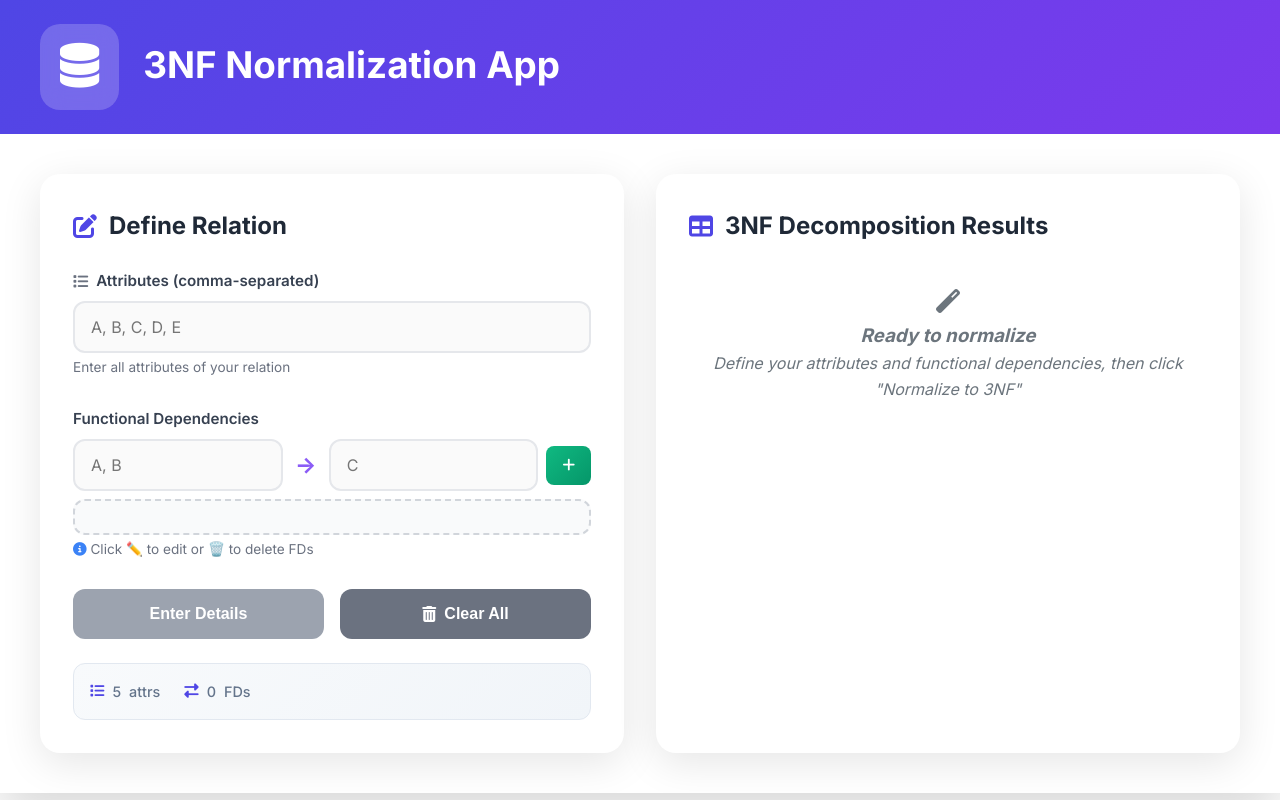
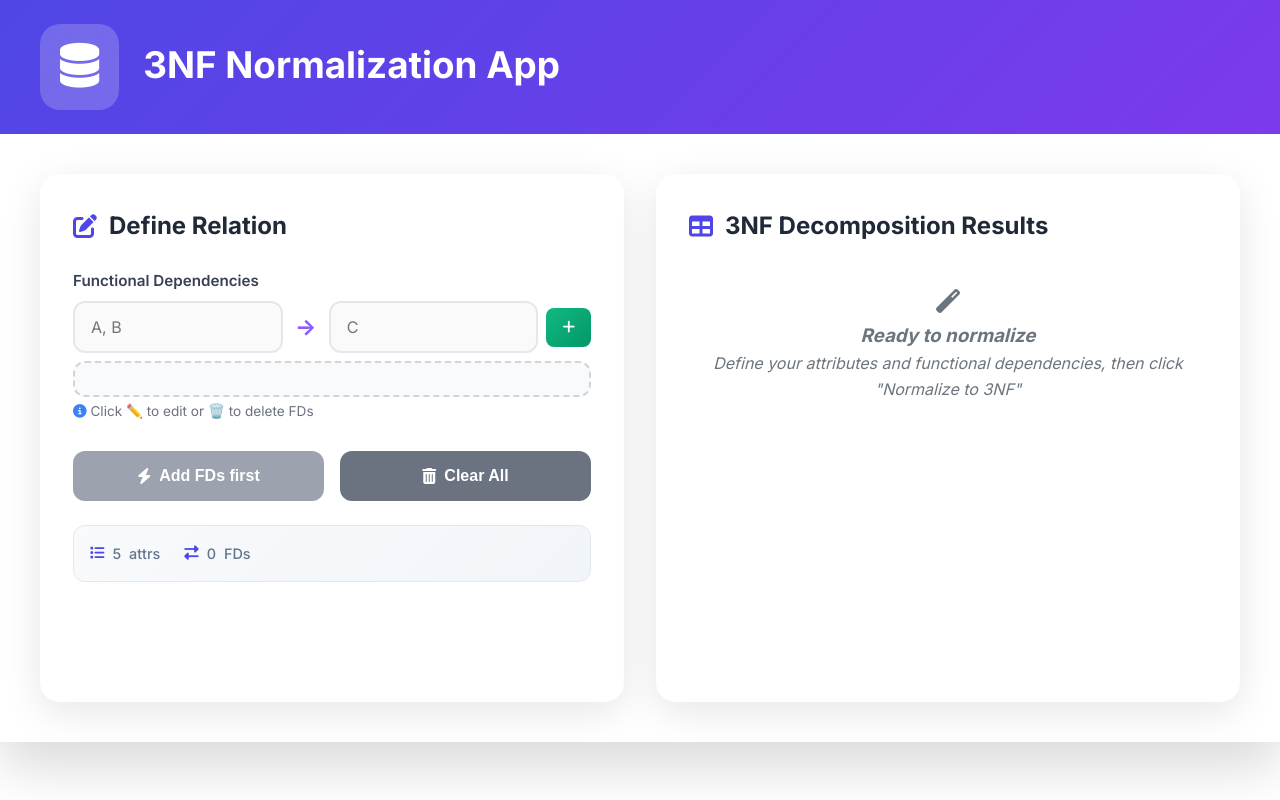
Before and after one commit to anirudh-bijay/normal-db, a Flask app: page / in a window 1280 px wide. Run offline with Flask 3, Linux system fonts and the light colour scheme.

Commit message:
modifying frontend more

```diff
--- a/src/app/static/script.js
+++ b/src/app/static/script.js
@@ -129,24 +129,25 @@ function renderFDs() {
 
 function updateNormalizeButton() {
     const btn = document.getElementById('normalizeBtn');
-    const attributes = document.getElementById('attributes').value.trim();
+    // const attributes = document.getElementById('attributes').value.trim();
 
-    const hasData = fds.length >= 0 && attributes && candidate_keys.length >= 0;
+    const hasData = fds.length > 0;
+    // const hasData = fds.length >= 0 && attributes && candidate_keys.length >= 0;
     btn.disabled = !hasData;
     btn.textContent = hasData ? 'Normalize to 3NF' : 'Enter Details';
 }
 
 function clearAll() {
     fds = [];
-    candidate_keys = [];  // Add this line to clear keys
+    // candidate_keys = [];  // Add this line to clear keys
     editingIndex = -1;
-    document.getElementById('attributes').value = '';
+    // document.getElementById('attributes').value = '';
     document.querySelector('.fd-left').value = '';
     document.querySelector('.fd-right').value = '';
     document.querySelector('.btn-add-fd').innerHTML = '<i class="fas fa-plus"></i>';
     document.querySelector('.btn-add-fd').onclick = addFD;
     renderFDs();
-    renderKeys();  // Add this line to re-render empty keys
+    // renderKeys();  // Add this line to re-render empty keys
     updateNormalizeButton();
     showResults([]);
 }
@@ -166,10 +167,13 @@ function showNotification(message, type = 'success') {
 async function normalizeDB() {
     const btn = document.getElementById('normalizeBtn');
     const resultsContainer = document.getElementById('results-container');
-    const attributes = document.getElementById('attributes').value
-        .split(',')
-        .map(s => s.trim())
-        .filter(Boolean);
+    let attributes = new Set();
+    fds.forEach(fd => {
+        fd.left.split(',').map(s => s.trim()).filter(Boolean).forEach(a => attributes.add(a));
+        fd.right.split(',').map(s => s.trim()).filter(Boolean).forEach(a => attributes.add(a));
+    });
+
+    attributes = Array.from(attributes);
 
     btn.disabled = true;
     resultsContainer.innerHTML = `
--- a/src/app/templates/index.html
+++ b/src/app/templates/index.html
@@ -30,7 +30,7 @@
                 </h2>
 
                 <!-- Attributes Input -->
-                <div class="input-group">
+                <!-- <div class="input-group">
                     <label for="attributes">
                         <i class="fas fa-list"></i> Attributes (comma-separated)
                     </label>
@@ -39,7 +39,7 @@
                            placeholder="A, B, C, D, E"
                            autocomplete="off">
                     <small>Enter all attributes of your relation</small>
-                </div>
+                </div> -->
 
                 <!-- <div class="input-group">
                     <label for="keys">
```
